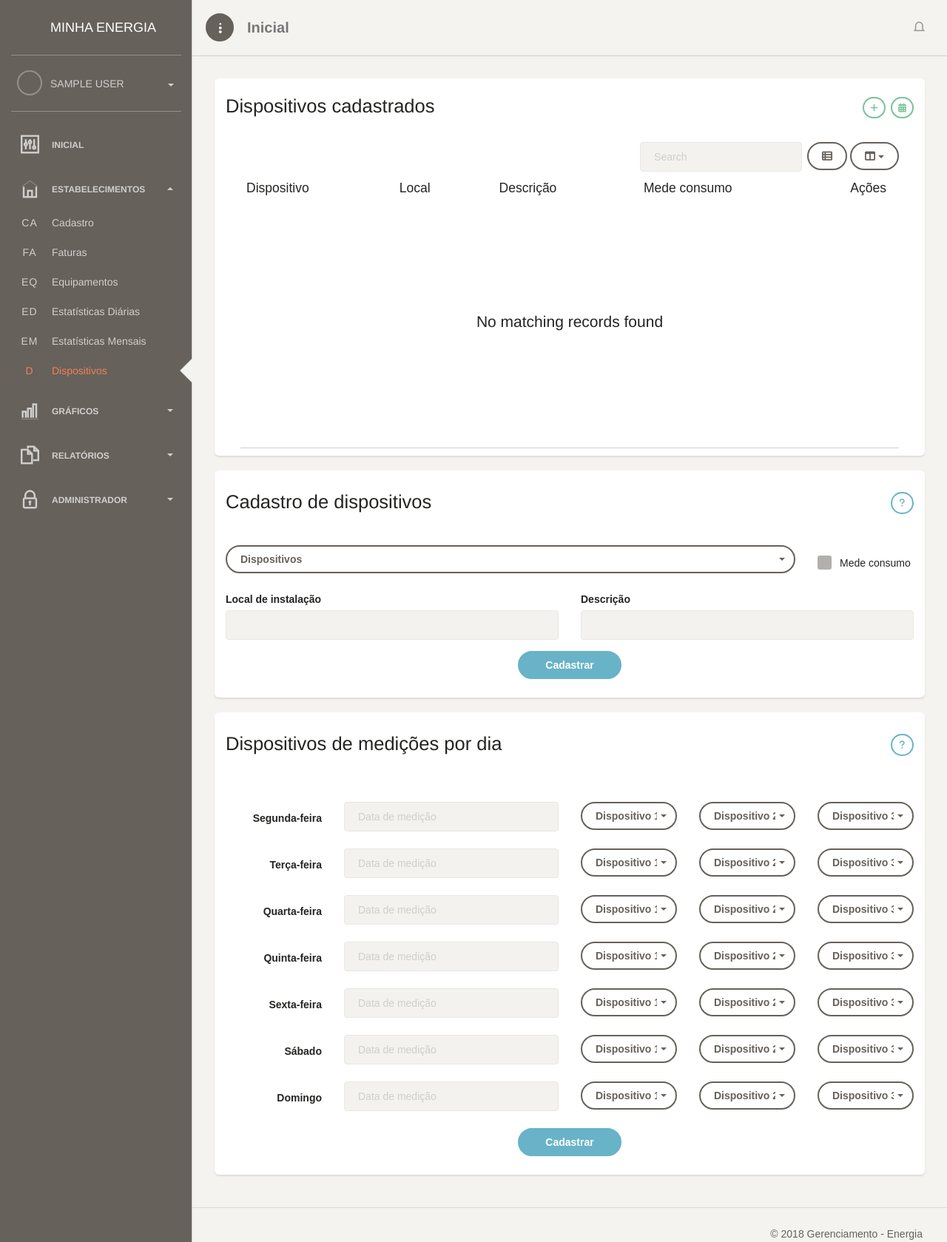
After one commit to icksonb/energia, a PHP site: template View/Estabelecimento/dispositivos.php in a window 1280 px wide. The commit adds this page. Shown: the whole page at 74% size. Run offline with PHP 8.4, Linux system fonts and the light colour scheme; the template is opened without the code that fills it, so the values that code supplies are empty; the visitor is signed in with stand-in values (Sample User, id 1); some libraries are stand-ins or nearby versions; some web fonts are replaced.

Commit message:
Adicionado pasta de dispositivos. Adicionado métodos de administrador.

```diff
--- a/App/Include/menu.php
+++ b/App/Include/menu.php
@@ -163,4 +163,28 @@
 		</div>
 	</li>
 
+	<?php if(isset($_SESSION['admin'])): ?>
+		<?php if($_SESSION['admin']) : ?>
+			<li>
+			    <a data-toggle="collapse" href="#dashboardAdmin" aria-expanded="false">
+			        <i class="ti-lock"></i>
+			        <p>Administrador
+			            <b class="caret"></b>
+			        </p>
+			    </a>
+				<div class="collapse" id="dashboardAdmin">
+					<ul class="nav">
+
+						<li <?php if($menu == 51) echo "class='active'";?>>
+							<a href="<?php echo BASE_SITE_MENU?>admin/dispositivos">
+								<span class="sidebar-mini">D</span>
+								<span class="sidebar-normal">Dispositivos</span>
+							</a>
+						</li>
+					</ul>
+				</div>
+			</li>
+		<?php endif; ?>
+	<?php endif; ?>
+
 </ul>
--- a/Model/loginModel.php
+++ b/Model/loginModel.php
@@ -77,6 +77,11 @@ class loginModel
 				}
 				else
 				{
+					//Se o usuário é administrador do sistema, retorna true
+					if ($this->verificacao == '2')
+					{
+						$_SESSION['admin'] = true;
+					}
 					return true;
 				}
 			}
--- /dev/null
+++ b/View/Estabelecimento/dispositivos.php
@@ -0,0 +1,362 @@
+<!doctype html>
+<html lang="pt-BR">
+<head>
+	<?php
+    	require(ROOT.DS.'App'.DS.'Include'.DS.'header.php');
+	?>
+</head>
+
+<body>
+	<div class="wrapper">
+	    <div class="sidebar" data-background-color="brown" data-active-color="danger">
+	    	<div class="logo">
+				<a href="#" class="simple-text logo-mini">
+					GE
+				</a>
+
+				<a href="#" class="simple-text logo-normal">
+					Minha Energia
+				</a>
+			</div>
+	    	<div class="sidebar-wrapper">
+				<?php
+	            	$menu = 26;
+	            	require(ROOT.DS.'App'.DS.'Include'.DS.'menu.php');
+	            ?>
+
+	    	</div>
+	    </div>
+
+	    <div class="main-panel">
+			<nav class="navbar navbar-default">
+	            <div class="container-fluid">
+					<div class="navbar-minimize">
+						<button id="minimizeSidebar" class="btn btn-fill btn-icon"><i class="ti-more-alt"></i></button>
+					</div>
+	                <div class="navbar-header">
+	                    <button type="button" class="navbar-toggle">
+	                        <span class="sr-only">Toggle navigation</span>
+	                        <span class="icon-bar bar1"></span>
+	                        <span class="icon-bar bar2"></span>
+	                        <span class="icon-bar bar3"></span>
+	                    </button>
+	                    <a class="navbar-brand" href="#Dashboard">
+							Inicial
+						</a>
+	                </div>
+	                <div class="collapse navbar-collapse">
+
+						<?php
+					    	require(ROOT.DS.'App'.DS.'Include'.DS.'notificacao.php');
+						?>
+	                </div>
+	            </div>
+	        </nav>
+
+			<div class="content">
+	            <div class="container-fluid">
+
+	            	<div class="row" id="tabelaDispositivos">
+	                    <div class="col-md-12">
+	                        <div class="card">
+	                            <div class="card-header">
+	                                <h3 class="card-title">Dispositivos cadastrados
+	                                <?php if($_SESSION['admin']): ?>
+	                                	<div class="pull-right">
+	                                		<btn class="btn btn-sm btn-success btn-icon"><i class="fa fa-plus"></i></btn>
+	                                		<btn class="btn btn-sm btn-success btn-icon"><i class="fa fa-calendar"></i></btn>
+	                                	</div>
+	                                <?php endif; ?>
+	                                </h3>
+
+	                            </div>
+	                            <div class="card-content">
+	    	                       	<div class="toolbar">
+	                                    <!--Here you can write extra buttons/actions for the toolbar-->
+									</div>
+
+	                            	<div class="fresh-datatables">
+										<table id="bootstrap-table" class="table">
+											<thead>
+												<tr>
+													<th data-field="local" data-sortable="true">Dispositivo</th>
+													<th data-field="equipamentos" data-sortable="true">Local</th>
+													<th data-field="quantidade" data-sortable="true">Descrição</th>
+													<th data-field="funcionamento">Mede consumo</th>
+													<?php if($_SESSION['admin']): ?>
+														<th data-field="acoes" class="td-actions text-right" data-events="operateEvents" data-formatter="operateFormatter">Ações</th>
+													<?php endif; ?>
+												</tr>
+											</thead>
+											<tbody>
+
+											<?php foreach ($dispositivos as $dispositivo): ?>
+												<tr>
+													<td><?= $dispositivo->getID(); ?></td>
+													<td><?= $dispositivo->getLOCAL(); ?></td>
+													<td><?= $dispositivo->getDESCRICAO(); ?></td>
+													<td><?= $dispositivo->estadoCONSUMO(); ?></td>
+												</tr>
+											<?php endforeach; ?>
+
+											</tbody>
+
+										</table>
+
+									</div>
+	                            </div>
+	                        </div>
+	                    </div>
+	                </div>
+
+	            <?php if($_SESSION['admin']): ?>
+	            	<div class="row">
+						<div class="col-md-12">
+		                    <div class="card">
+
+		                    	<div class="card-content">
+		                    		<form id="allInputsFormValidation1" class="form-horizontal" action="" method="post" novalidate="">
+
+		                                <h3 class="card-title">Cadastro de dispositivos
+	                                		<div class="pull-right">
+	                                			<btn class="btn btn-sm btn-success btn-info" onclick="teste('ajuda-tabela')"><i class="fa fa-question"></i></btn>
+	                                		</div>
+	                                	</h3>
+	                                	<br>
+		                                <div class="form-group">
+		                                	<div class="col-md-10">
+		                                		<div>
+	        	                                    <select class="selectpicker" data-style="btn" title="Dispositivos" 	data-size="7">
+	                                                	<option value="01">DIS0309AB</option>
+	                                                	<option value="02">DIS0405BA</option>
+	                                            	</select>
+	                                        	</div>
+	                                        </div>
+
+
+	                                        <div class="col-md-2">
+	                                        	<div class="checkbox">
+												    <input id="checkbox1" type="checkbox">
+												    <label for="checkbox1">
+														Mede consumo
+													</label>
+												</div>
+	                                        </div>
+
+	                                    </div>
+
+
+	                                    <div class="form-group">
+	                                    	<div class="col-sm-6">
+		                                    	<label>
+													Local de instalação
+												</label>
+
+		                                            <input class="form-control" type="text" name="nome" number="true" required="required"/>
+	                                        </div>
+
+	                                        <div class="col-sm-6">
+		                                        <label>
+													Descrição
+												</label>
+
+		                                            <input class="form-control" type="text" name="nome" number="true" required="required"/>
+	                                        </div>
+
+	                                    </div>
+
+	                                    <div class="row">
+		                                    <div class="card-footer">
+		                            			<div class="text-center">
+													<button type="submit" class="btn btn-info btn-fill btn-wd">Cadastrar
+													</button>
+												</div>
+
+												<div class="clearfix"></div>
+											</div>
+										</div>
+	                                </form>
+	                            </div>
+	                        </div>
+	                    </div>
+	                </div>
+
+	                <div class="row">
+						<div class="col-md-12">
+		                    <div class="card">
+
+		                    	<div class="card-content">
+		                    		<form id="allInputsFormValidation" class="form-horizontal" action="" method="post" novalidate="">
+
+		                                <h3 class="card-title">Dispositivos de medições por dia
+	                                		<div class="pull-right">
+	                                			<btn class="btn btn-sm btn-success btn-info" onclick="teste('ajuda-tabela')"><i class="fa fa-question"></i></btn>
+	                                		</div>
+	                                	</h3>
+	                                	<br>
+
+	                                <br>
+	                                <?php
+	                                	$dias = ["Segunda-feira", "Terça-feira", "Quarta-feira", "Quinta-feira",
+	                                	"Sexta-feira", "Sábado", "Domingo"];
+	                                ?>
+
+	                                	<?php
+											foreach($dias as $dia)
+											{
+										?>
+	                                	<div class="form-group">
+		                                	<label class="col-sm-2 control-label">
+												<?php echo $dia; ?>
+											</label>
+			                                <div class="col-sm-4">
+	                                            <input type="text" class="form-control datepicker" placeholder="Data de medição"/>
+	                                        </div>
+	                                        <div class="col-sm-2">
+	                                            <select class="selectpicker" data-style="btn" title="Dispositivo 1" 	data-size="7">
+	                                                	<option value="01">DIS0309AB</option>
+	                                                	<option value="02">DIS0405BA</option>
+	                                            </select>
+	                                        </div>
+
+	                                        <div class="col-sm-2">
+	                                            <select class="selectpicker" data-style="btn" title="Dispositivo 2" 	data-size="7">
+	                                                	<option value="01">DIS0309AB</option>
+	                                                	<option value="02">DIS0405BA</option>
+	                                            </select>
+	                                        </div>
+
+	                                        <div class="col-sm-2">
+	                                            <select class="selectpicker" data-style="btn" title="Dispositivo 3" 	data-size="7">
+	                                                	<option value="01">DIS0309AB</option>
+	                                                	<option value="02">DIS0405BA</option>
+	                                            </select>
+	                                        </div>
+
+
+
+	                                    </div>
+	                                    <?php }//Fim dia ?>
+
+	                            		<div class="card-footer">
+	                            			<div class="text-center">
+												<button type="submit" class="btn btn-info btn-fill btn-wd">Cadastrar
+												</button>
+											</div>
+
+											<div class="clearfix"></div>
+										</div>
+	                            </form>
+	                        </div>
+	                      </div>
+						</div>
+	            	</div>
+	           	<?php endif; ?>
+
+
+
+
+
+				</div>
+
+	        </div>
+
+            <footer class="footer">
+                <div class="container-fluid">
+                    <nav class="pull-left">
+
+                    </nav>
+                    <div class="copyright pull-right">
+                        &copy; <script>document.write(new Date().getFullYear())</script> Gerenciamento - Energia</a>
+                    </div>
+                </div>
+            </footer>
+	    </div>
+	</div>
+
+
+</body>
+
+	<?php
+    	require(ROOT.DS.'App'.DS.'Include'.DS.'footer.php');
+	?>
+
+
+<script type="text/javascript">
+
+	    	var $table = $('#bootstrap-table');
+
+	        function operateFormatter(value, row, index) {
+	            return [
+					'<div class="table-icons">',
+		                '<a rel="tooltip" title="Remover" class="btn btn-simple btn-danger btn-icon table-action remove" href="javascript:void(0)">',
+		                    '<i class="ti-close"></i>',
+		                '</a>',
+					'</div>',
+	            ].join('');
+	        }
+
+	        $().ready(function(){
+	            window.operateEvents = {
+	                'click .view': function (e, value, row, index) {
+	                    info = JSON.stringify(row);
+
+	                    swal('You click view icon, row: ', info);
+	                    console.log(info);
+	                },
+	                'click .remove': function (e, value, row, index) {
+	                    console.log(row);
+	                    $table.bootstrapTable('remove', {
+	                        field: 'id',
+	                        values: [row.id]
+	                    });
+	                }
+	            };
+
+	            $table.bootstrapTable({
+	                toolbar: ".toolbar",
+	                clickToSelect: true,
+	                showRefresh: false,
+	                search: true,
+	                showToggle: true,
+	                showColumns: true,
+	                pagination: true,
+	                searchAlign: 'right',
+	                pageSize: 8,
+	                clickToSelect: false,
+	                pageList: [8,15,25],
+
+	                formatShowingRows: function(pageFrom, pageTo, totalRows){
+	                    //do nothing here, we don't want to show the text "showing x of y from..."
+	                },
+	                formatRecordsPerPage: function(pageNumber){
+	                    return pageNumber + " linhas";
+	                },
+	                icons: {
+	                    teste: 'fa fa-plus',
+	                    toggle: 'fa fa-th-list',
+	                    columns: 'fa fa-columns',
+	                    detailOpen: 'fa fa-plus-circle',
+	                    detailClose: 'ti-close'
+	                }
+	            });
+
+	            //activate the tooltips after the data table is initialized
+	            $('[rel="tooltip"]').tooltip();
+
+	            $(window).resize(function () {
+	                $table.bootstrapTable('resetView');
+	            });
+			});
+
+	</script>
+
+	<script type="text/javascript">
+        $().ready(function(){
+        	demo.initFormExtendedDatetimepickers();
+    		$('.selectpicker').selectpicker();
+			$('#allInputsFormValidation').validate();
+        });
+    </script>
+
+</html>
--- a/View/seleciona.php
+++ b/View/seleciona.php
@@ -67,9 +67,9 @@
                                         <div class="form-group">
                                             <label>Selecione uma empresa</label>
                                             <select class="selectpicker" name="empresa" data-style="btn" title="Selecione uma das empresas" data-size="7" required>
-                                                <?php foreach($empresas as $id => $nome): ?>
-                                                    <option value="<?= $id ?>"><?= $nome ?></option>
-                                                <?php endforeach ?>
+                                                    <?php foreach($empresas as $id => $nome): ?>
+                                                        <option value="<?= $id ?>"><?= $nome ?></option>
+                                                    <?php endforeach; ?>
                                             </select>
                                         </div>
                                     </div>
```
Also changed, not shown: App/Core/seguranca.php (+12 -0 lines), Classes/dispositivos.php (added, +110 -0 lines), Controller/adminController.php (added, +8 -0 lines), Controller/estabelecimentoController.php (+13 -0 lines), Controller/selecionaController.php (+23 -2 lines), DAO/dispositivosDAO.php (added, +62 -0 lines), Model/estabelecimentoModel.php (+14 -2 lines), Model/selecionaModel.php (+18 -0 lines), View/Estabelecimento/cadastro.php (+7 -1 lines).
